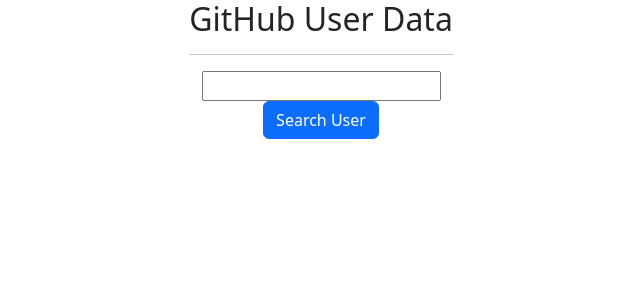
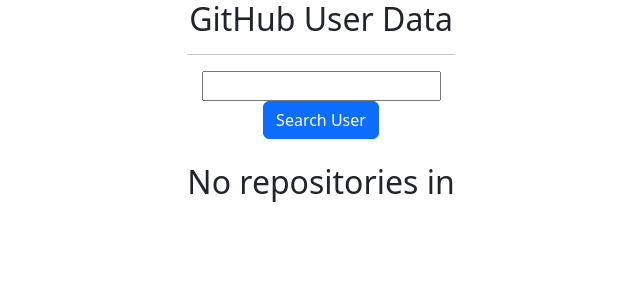
Before and after one commit to jhowilbur/vue-simple-projects, a Vue app in the folder intro-with-vue-init/: page / in a window 1280 px wide. Shown: the top 300 px of the page, without its empty margins (319-959 px from the left). Built offline with nearby package versions, Linux system fonts and the light colour scheme.

Commit message:
- including ref

```diff
--- a/intro-with-vue-init/src/components/Github.vue
+++ b/intro-with-vue-init/src/components/Github.vue
@@ -1,18 +1,22 @@
 <script setup> // here is possible to put JS directly in the component
-  import { reactive } from 'vue'
+  import { reactive, ref } from 'vue'
 
-  const state = reactive({
+  // with ref we can use primitive types
+  const searchInput = ref('')
+
+  const state = reactive({ // here we are always using an object
     name: '',
     login: '',
     company: '',
     bio: '',
-    searchInput: '',
     avatar_url: '',
+    // searchInput: '',
     repos: []
   })
 
   async function fetchSearchUser() {
-    const res = await fetch(`https://api.github.com/users/${state.searchInput}`);
+    // const res = await fetch(`https://api.github.com/users/${state.searchInput}`);
+    const res = await fetch(`https://api.github.com/users/${searchInput.value}`); //to be able to manipulate the value of the ref we need to use .value
     const data = await res.json();
 
     state.name = data.name;
@@ -41,7 +45,8 @@
         <h2>GitHub User Data</h2>
         <hr>
 
-        <input class="centered" type="text" v-model="state.searchInput">
+<!--        <input class="centered" type="text" v-model="state.searchInput">-->
+        <input class="centered" type="text" v-model="searchInput">
         <br>
         <button type="button" class="btn btn-primary" @click="fetchSearchUser">
           Search User
@@ -58,20 +63,21 @@
           <span>{{state.bio}}</span>
         </div>
 
+        <h2>
+          {{ state.repos.length > 0
+            ? `Repositories (${state.repos.length})`
+            : `No repositories in ${state.name}`
+          }}
+        </h2>
+
         <section v-if="state.repos.length > 0">
           <h3>Repositories</h3>
           <hr><br>
-<!--          <ul>-->
-<!--            <li v-for="repo in state.repos">-->
-<!--              <a :href="repo.html_url" target="_blank">{{repo.name}}</a>-->
-<!--            </li>-->
-<!--          </ul>-->
+
           <article v-for="repo in state.repos">
-<!--            <div v-if="repo.full_name !== 'jhowilbur/Angular2-Game-DoYouWanToMillionaire'">-->
               <h4>{{repo.full_name}}</h4>
               <p>{{repo.description}}</p>
               <a :href="repo.html_url" target="_blank">Go to repository</a>
-<!--            </div>-->
           </article>
         </section>
 
```
